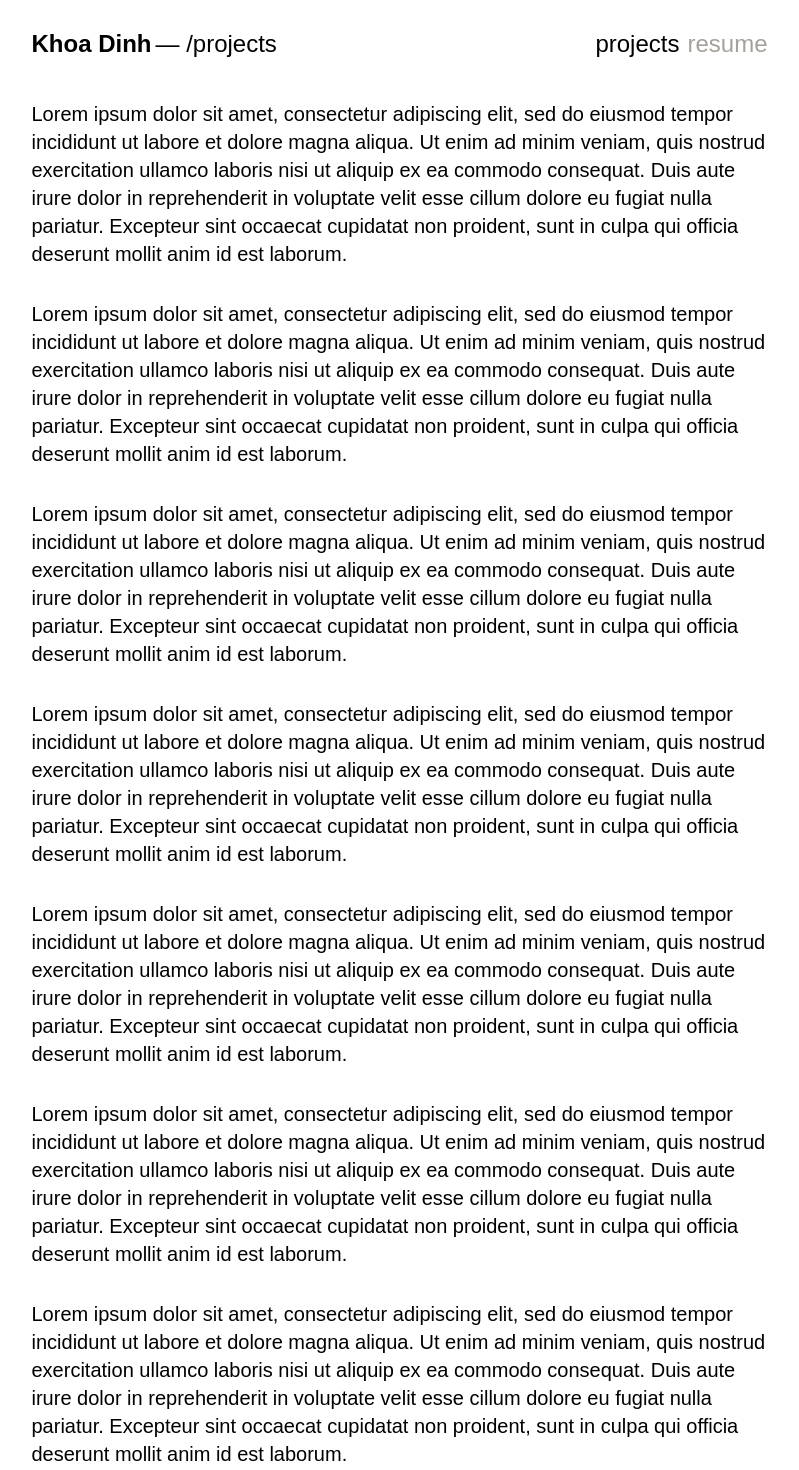
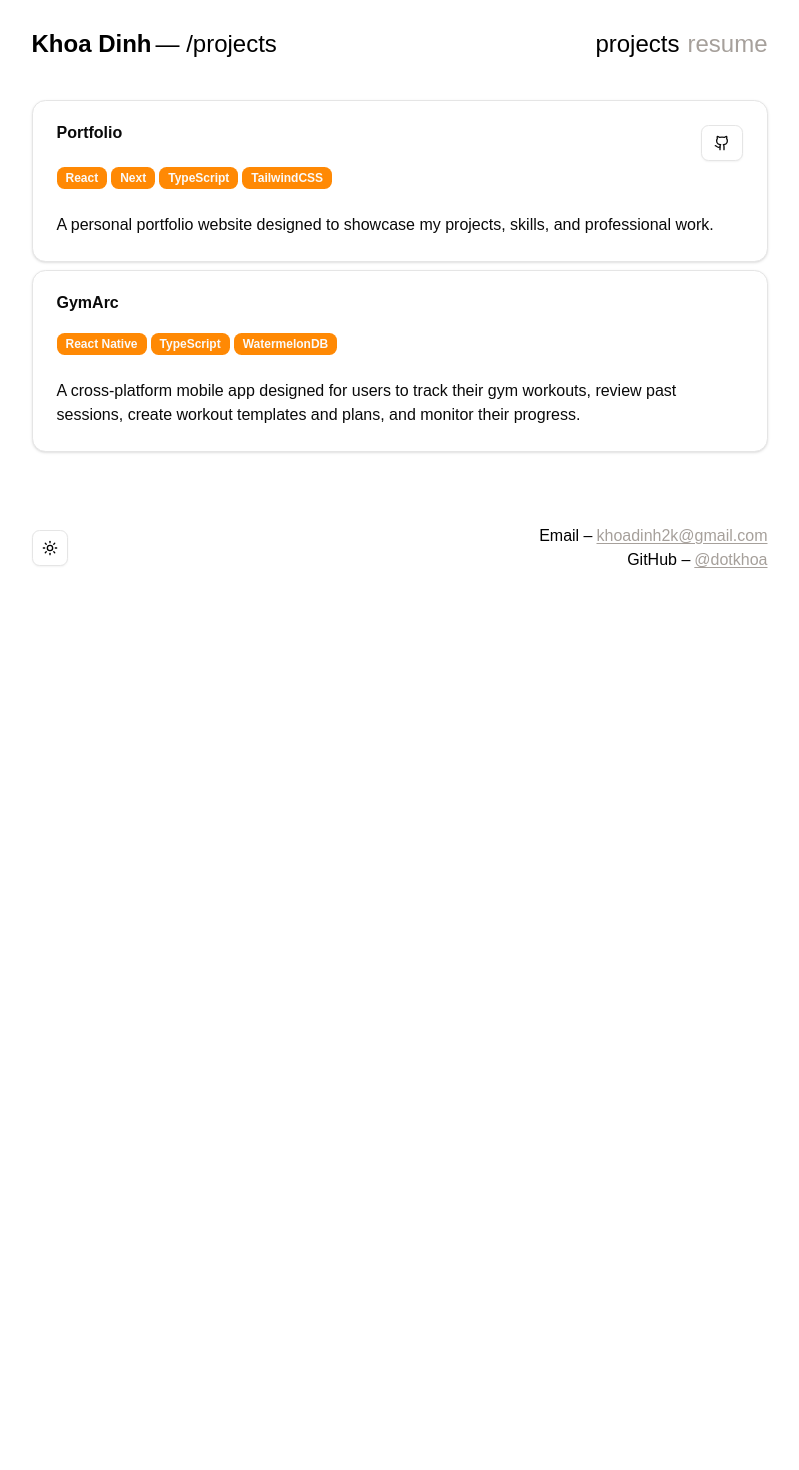
Before and after one commit to dotkhoa/portfolio-site-v2, a Next.js app: page /projects in a window 1280 px wide. Shown: the part 100-1570 px from the top of the page, without its empty margins (233-1032 px from the left). After the commit the page ends 800 px from the top, so only its background shows below. Built offline with nearby package versions, Linux system fonts and the light colour scheme.

Commit message:
feat: added content for projects page

```diff
--- a/app/projects/page.tsx
+++ b/app/projects/page.tsx
@@ -1,7 +1,18 @@
 export const runtime = "edge";
 
+import { Badge } from "@/components/ui/badge";
+import { Button } from "@/components/ui/button";
+import {
+  Card,
+  CardContent,
+  CardDescription,
+  CardHeader,
+  CardTitle,
+} from "@/components/ui/card";
+import { Github } from "lucide-react";
 import * as motion from "motion/react-client";
 import type { Metadata } from "next";
+import Link from "next/link";
 
 export const metadata: Metadata = {
   title: "Khoa Dinh – Projects",
@@ -17,70 +28,53 @@ export default function Page() {
         animate={{ opacity: 1 }}
         transition={{ duration: 1.5 }}
       >
-        <main className="row-start-2 mx-auto flex w-full max-w-screen-md flex-col items-center justify-between gap-8 px-4 text-xl">
-          <div>
-            Lorem ipsum dolor sit amet, consectetur adipiscing elit, sed do
-            eiusmod tempor incididunt ut labore et dolore magna aliqua. Ut enim
-            ad minim veniam, quis nostrud exercitation ullamco laboris nisi ut
-            aliquip ex ea commodo consequat. Duis aute irure dolor in
-            reprehenderit in voluptate velit esse cillum dolore eu fugiat nulla
-            pariatur. Excepteur sint occaecat cupidatat non proident, sunt in
-            culpa qui officia deserunt mollit anim id est laborum.
-          </div>
-          <div>
-            Lorem ipsum dolor sit amet, consectetur adipiscing elit, sed do
-            eiusmod tempor incididunt ut labore et dolore magna aliqua. Ut enim
-            ad minim veniam, quis nostrud exercitation ullamco laboris nisi ut
-            aliquip ex ea commodo consequat. Duis aute irure dolor in
-            reprehenderit in voluptate velit esse cillum dolore eu fugiat nulla
-            pariatur. Excepteur sint occaecat cupidatat non proident, sunt in
-            culpa qui officia deserunt mollit anim id est laborum.
-          </div>
-          <div>
-            Lorem ipsum dolor sit amet, consectetur adipiscing elit, sed do
-            eiusmod tempor incididunt ut labore et dolore magna aliqua. Ut enim
-            ad minim veniam, quis nostrud exercitation ullamco laboris nisi ut
-            aliquip ex ea commodo consequat. Duis aute irure dolor in
-            reprehenderit in voluptate velit esse cillum dolore eu fugiat nulla
-            pariatur. Excepteur sint occaecat cupidatat non proident, sunt in
-            culpa qui officia deserunt mollit anim id est laborum.
-          </div>
-          <div>
-            Lorem ipsum dolor sit amet, consectetur adipiscing elit, sed do
-            eiusmod tempor incididunt ut labore et dolore magna aliqua. Ut enim
-            ad minim veniam, quis nostrud exercitation ullamco laboris nisi ut
-            aliquip ex ea commodo consequat. Duis aute irure dolor in
-            reprehenderit in voluptate velit esse cillum dolore eu fugiat nulla
-            pariatur. Excepteur sint occaecat cupidatat non proident, sunt in
-            culpa qui officia deserunt mollit anim id est laborum.
-          </div>
-          <div>
-            Lorem ipsum dolor sit amet, consectetur adipiscing elit, sed do
-            eiusmod tempor incididunt ut labore et dolore magna aliqua. Ut enim
-            ad minim veniam, quis nostrud exercitation ullamco laboris nisi ut
-            aliquip ex ea commodo consequat. Duis aute irure dolor in
-            reprehenderit in voluptate velit esse cillum dolore eu fugiat nulla
-            pariatur. Excepteur sint occaecat cupidatat non proident, sunt in
-            culpa qui officia deserunt mollit anim id est laborum.
-          </div>
-          <div>
-            Lorem ipsum dolor sit amet, consectetur adipiscing elit, sed do
-            eiusmod tempor incididunt ut labore et dolore magna aliqua. Ut enim
-            ad minim veniam, quis nostrud exercitation ullamco laboris nisi ut
-            aliquip ex ea commodo consequat. Duis aute irure dolor in
-            reprehenderit in voluptate velit esse cillum dolore eu fugiat nulla
-            pariatur. Excepteur sint occaecat cupidatat non proident, sunt in
-            culpa qui officia deserunt mollit anim id est laborum.
-          </div>
-          <div>
-            Lorem ipsum dolor sit amet, consectetur adipiscing elit, sed do
-            eiusmod tempor incididunt ut labore et dolore magna aliqua. Ut enim
-            ad minim veniam, quis nostrud exercitation ullamco laboris nisi ut
-            aliquip ex ea commodo consequat. Duis aute irure dolor in
-            reprehenderit in voluptate velit esse cillum dolore eu fugiat nulla
-            pariatur. Excepteur sint occaecat cupidatat non proident, sunt in
-            culpa qui officia deserunt mollit anim id est laborum.
-          </div>
+        <main className="mx-auto w-full max-w-screen-md px-4">
+          <Card>
+            <CardHeader>
+              {" "}
+              <div className="flex justify-between">
+                <CardTitle>Portfolio</CardTitle>
+                <Button asChild variant="outline">
+                  <Link
+                    href="https://github.com/dotkhoa/portfolio-site-v2"
+                    target={"_blank"}
+                    rel={"noopener noreferrer"}
+                  >
+                    <Github className="caret-amber-300" />
+                  </Link>
+                </Button>
+              </div>
+              <CardDescription>
+                <Badge className="mr-1">React</Badge>
+                <Badge className="mr-1">Next</Badge>
+                <Badge className="mr-1">TypeScript</Badge>
+                <Badge className="mr-1">TailwindCSS</Badge>
+              </CardDescription>
+            </CardHeader>
+            <CardContent>
+              <div>
+                A personal portfolio website designed to showcase my projects,
+                skills, and professional work.
+              </div>
+            </CardContent>
+          </Card>
+          <Card className="mt-2">
+            <CardHeader>
+              <CardTitle>GymArc</CardTitle>
+              <CardDescription className="mt-4">
+                <Badge className="mr-1">React Native</Badge>
+                <Badge className="mr-1">TypeScript</Badge>
+                <Badge className="mr-1">WatermelonDB</Badge>
+              </CardDescription>
+            </CardHeader>
+            <CardContent>
+              <div>
+                A cross-platform mobile app designed for users to track their
+                gym workouts, review past sessions, create workout templates and
+                plans, and monitor their progress.
+              </div>
+            </CardContent>
+          </Card>
         </main>
       </motion.div>
     </div>
--- /dev/null
+++ b/components/ui/badge.tsx
@@ -0,0 +1,46 @@
+import * as React from "react";
+import { Slot } from "@radix-ui/react-slot";
+import { cva, type VariantProps } from "class-variance-authority";
+
+import { cn } from "@/lib/utils";
+
+const badgeVariants = cva(
+  "inline-flex items-center justify-center rounded-md border border-neutral-200 px-2 py-0.5 text-xs font-bold w-fit whitespace-nowrap shrink-0 [&>svg]:size-3 gap-1 [&>svg]:pointer-events-none focus-visible:border-neutral-950 focus-visible:ring-neutral-950/50 focus-visible:ring-[3px] aria-invalid:ring-red-500/20 dark:aria-invalid:ring-red-500/40 aria-invalid:border-red-500 transition-[color,box-shadow] overflow-auto dark:border-neutral-800 dark:focus-visible:border-neutral-300 dark:focus-visible:ring-neutral-300/50 dark:aria-invalid:ring-red-900/20 dark:dark:aria-invalid:ring-red-900/40 dark:aria-invalid:border-red-900",
+  {
+    variants: {
+      variant: {
+        default:
+          "border-transparent bg-orange-400 text-neutral-50 [a&]:hover:bg-neutral-900/90 dark:bg-orange-400 dark:text-neutral-900 dark:[a&]:hover:bg-neutral-50/90",
+        secondary:
+          "border-transparent bg-neutral-100 text-neutral-900 [a&]:hover:bg-neutral-100/90 dark:bg-neutral-800 dark:text-neutral-50 dark:[a&]:hover:bg-neutral-800/90",
+        destructive:
+          "border-transparent bg-red-500 text-white [a&]:hover:bg-red-500/90 focus-visible:ring-red-500/20 dark:focus-visible:ring-red-500/40 dark:bg-red-900 dark:[a&]:hover:bg-red-900/90 dark:focus-visible:ring-red-900/20 dark:dark:focus-visible:ring-red-900/40",
+        outline:
+          "text-neutral-950 [a&]:hover:bg-neutral-100 [a&]:hover:text-neutral-900 dark:text-neutral-50 dark:[a&]:hover:bg-neutral-800 dark:[a&]:hover:text-neutral-50",
+      },
+    },
+    defaultVariants: {
+      variant: "default",
+    },
+  },
+);
+
+function Badge({
+  className,
+  variant,
+  asChild = false,
+  ...props
+}: React.ComponentProps<"span"> &
+  VariantProps<typeof badgeVariants> & { asChild?: boolean }) {
+  const Comp = asChild ? Slot : "span";
+
+  return (
+    <Comp
+      data-slot="badge"
+      className={cn(badgeVariants({ variant }), className)}
+      {...props}
+    />
+  );
+}
+
+export { Badge, badgeVariants };
--- a/components/ui/button.tsx
+++ b/components/ui/button.tsx
@@ -10,7 +10,7 @@ const buttonVariants = cva(
     variants: {
       variant: {
         default:
-          "bg-orange-400 text-neutral-900 shadow-sm hover:bg-orange-400/90 dark:bg-orange-400 dark:text-neutral-50 dark:hover:bg-orange-400/90",
+          "bg-orange-400 text-neutral-50 shadow-sm hover:bg-orange-400/90 dark:bg-orange-400 dark:text-neutral-900 dark:hover:bg-orange-400/90",
         destructive:
           "bg-red-500 text-neutral-50 shadow-xs hover:bg-red-500/90 dark:bg-red-900 dark:text-neutral-50 dark:hover:bg-red-900/90",
         outline:
--- /dev/null
+++ b/components/ui/card.tsx
@@ -0,0 +1,68 @@
+import * as React from "react"
+
+import { cn } from "@/lib/utils"
+
+function Card({ className, ...props }: React.ComponentProps<"div">) {
+  return (
+    <div
+      data-slot="card"
+      className={cn(
+        "bg-white text-neutral-950 flex flex-col gap-6 rounded-xl border border-neutral-200 py-6 shadow-sm dark:bg-neutral-950 dark:text-neutral-50 dark:border-neutral-800",
+        className
+      )}
+      {...props}
+    />
+  )
+}
+
+function CardHeader({ className, ...props }: React.ComponentProps<"div">) {
+  return (
+    <div
+      data-slot="card-header"
+      className={cn("flex flex-col gap-1.5 px-6", className)}
+      {...props}
+    />
+  )
+}
+
+function CardTitle({ className, ...props }: React.ComponentProps<"div">) {
+  return (
+    <div
+      data-slot="card-title"
+      className={cn("leading-none font-semibold", className)}
+      {...props}
+    />
+  )
+}
+
+function CardDescription({ className, ...props }: React.ComponentProps<"div">) {
+  return (
+    <div
+      data-slot="card-description"
+      className={cn("text-neutral-500 text-sm dark:text-neutral-400", className)}
+      {...props}
+    />
+  )
+}
+
+function CardContent({ className, ...props }: React.ComponentProps<"div">) {
+  return (
+    <div
+      data-slot="card-content"
+      className={cn("px-6", className)}
+      {...props}
+    />
+  )
+}
+
+function CardFooter({ className, ...props }: React.ComponentProps<"div">) {
+  return (
+    <div
+      data-slot="card-footer"
+      className={cn("flex items-center px-6", className)}
+      {...props}
+    />
+  )
+}
+
+export { Card, CardHeader, CardFooter, CardTitle, CardDescription, CardContent }
```
